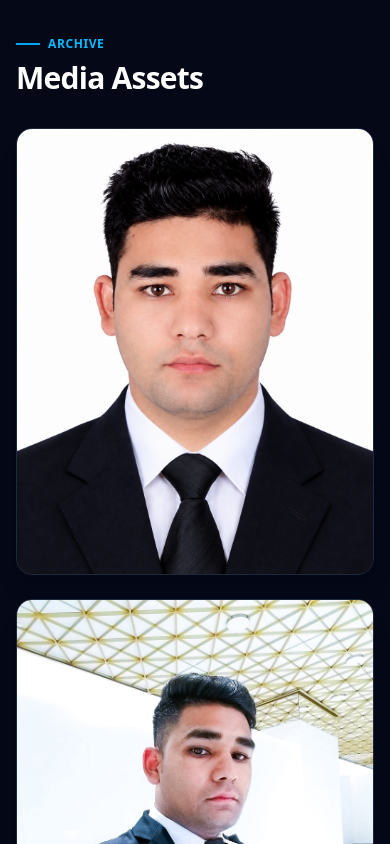
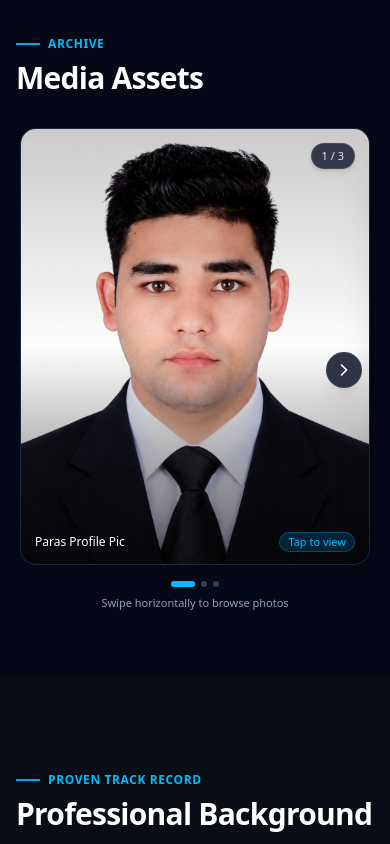
Before and after one commit to coolpaone/Paras, a React (Vite) app: page / in a window 390 px wide. Shown: the part 2580-3424 px from the top of the page. Built offline with nearby package versions, Linux system fonts and the light colour scheme.

Commit message:
feat: add mobile photo slider navigation
Implement smooth horizontal scrolling and manual navigation controls for the profile gallery on mobile devices.

```diff
--- a/src/components/ProfileGallery.tsx
+++ b/src/components/ProfileGallery.tsx
@@ -1,5 +1,6 @@
-import { useState } from 'react';
+import { useState, useRef } from 'react';
 import { motion } from 'motion/react';
+import { ChevronLeft, ChevronRight } from 'lucide-react';
 import { profileData } from '../data/cvData';
 import { ProfilePhoto } from '../types';
 
@@ -11,6 +12,8 @@ interface ProfileGalleryProps {
 export default function ProfileGallery({ onSelectPhoto, photos = profileData.photos }: ProfileGalleryProps) {
   const [failedIds, setFailedIds] = useState<Record<string, boolean>>({});
   const [currentSrcs, setCurrentSrcs] = useState<Record<string, string>>({});
+  const [activeMobileIndex, setActiveMobileIndex] = useState(0);
+  const sliderRef = useRef<HTMLDivElement>(null);
 
   const getFallbacks = (id: string, url: string): string[] => {
     if (id === 'paras-profile-pic' || id === 'photo-formal-id') {
@@ -45,6 +48,30 @@ export default function ProfileGallery({ onSelectPhoto, photos = profileData.pho
 
   const visiblePhotos = photos.filter((p) => !failedIds[p.id]);
 
+  const handleMobileScroll = () => {
+    if (!sliderRef.current) return;
+    const container = sliderRef.current;
+    const scrollLeft = container.scrollLeft;
+    const width = container.clientWidth;
+    if (width > 0) {
+      const newIndex = Math.round(scrollLeft / width);
+      if (newIndex >= 0 && newIndex < visiblePhotos.length && newIndex !== activeMobileIndex) {
+        setActiveMobileIndex(newIndex);
+      }
+    }
+  };
+
+  const scrollToPhoto = (index: number) => {
+    if (sliderRef.current) {
+      const width = sliderRef.current.clientWidth;
+      sliderRef.current.scrollTo({
+        left: index * width,
+        behavior: 'smooth',
+      });
+      setActiveMobileIndex(index);
+    }
+  };
+
   return (
     <section className="py-16 sm:py-20 bg-slate-950/60 border-t border-slate-800/80" id="gallery">
       <div className="max-w-7xl mx-auto px-4 sm:px-6 lg:px-8">
@@ -65,21 +92,17 @@ export default function ProfileGallery({ onSelectPhoto, photos = profileData.pho
           </h2>
         </motion.div>
 
-        {/* Re-adjusted Responsive Photo Showcase Grid */}
+        {/* Desktop Photo Showcase Grid (PC Version - Untouched) */}
         <motion.div
           initial={{ opacity: 0, y: 20 }}
           whileInView={{ opacity: 1, y: 0 }}
           viewport={{ once: true, margin: "-40px" }}
           transition={{ duration: 0.5, delay: 0.1, ease: [0.2, 0.8, 0.2, 1] }}
-          className="grid grid-cols-1 md:grid-cols-3 gap-6 lg:gap-8 max-w-6xl mx-auto"
+          className="hidden md:grid md:grid-cols-3 gap-6 lg:gap-8 max-w-6xl mx-auto"
         >
           {visiblePhotos.map((photo) => {
             const displayUrl = currentSrcs[photo.id] || photo.url;
 
-            // Optical framing adjustment:
-            // - Official Portrait: centered head & shoulders
-            // - Corporate Standing: top-aligned for full height posture
-            // - Lounge Portrait: centered subject & Burj Khalifa background
             let objectPositionClass = 'object-center';
             if (photo.id === 'paras-1') {
               objectPositionClass = 'object-top';
@@ -106,6 +129,108 @@ export default function ProfileGallery({ onSelectPhoto, photos = profileData.pho
             );
           })}
         </motion.div>
+
+        {/* Mobile Horizontal Slide Gallery (iPhone Photos Style) */}
+        <div className="md:hidden relative max-w-sm mx-auto">
+          {/* Main Slide Carousel Container with Native Smooth Snap */}
+          <div
+            ref={sliderRef}
+            onScroll={handleMobileScroll}
+            className="flex overflow-x-auto snap-x snap-mandatory no-scrollbar scroll-smooth w-full rounded-2xl"
+          >
+            {visiblePhotos.map((photo, index) => {
+              const displayUrl = currentSrcs[photo.id] || photo.url;
+
+              let objectPositionClass = 'object-center';
+              if (photo.id === 'paras-1') {
+                objectPositionClass = 'object-top';
+              } else if (photo.id === 'paras-profile-pic' || photo.id === 'photo-formal-id') {
+                objectPositionClass = 'object-center';
+              } else if (photo.id === 'paras-2' || photo.id === 'photo-burj-skyline') {
+                objectPositionClass = 'object-center';
+              }
+
+              return (
+                <div
+                  key={`mobile-${photo.id}`}
+                  onClick={() => onSelectPhoto({ ...photo, url: displayUrl })}
+                  className="w-full flex-shrink-0 snap-center px-1"
+                >
+                  <div className="relative w-full aspect-[4/5] bg-slate-900 border border-slate-800/90 rounded-2xl overflow-hidden shadow-2xl active:scale-[0.99] transition-transform">
+                    <img
+                      src={displayUrl}
+                      alt={photo.title || 'Paras Nepali photograph'}
+                      referrerPolicy="no-referrer"
+                      onError={() => handleImageError(photo)}
+                      className={`w-full h-full object-cover ${objectPositionClass}`}
+                    />
+
+                    {/* Gradient bottom overlay for subtle contrast */}
+                    <div className="absolute inset-0 bg-gradient-to-t from-black/60 via-transparent to-black/20 pointer-events-none" />
+
+                    {/* iPhone-style photo counter pill */}
+                    <div className="absolute top-3.5 right-3.5 px-2.5 py-1 rounded-full bg-slate-950/75 backdrop-blur-md border border-white/10 text-[11px] font-medium text-slate-200 shadow-md pointer-events-none">
+                      {index + 1} / {visiblePhotos.length}
+                    </div>
+
+                    {/* Photo title and tap hint */}
+                    <div className="absolute bottom-3 left-3.5 right-3.5 flex items-center justify-between text-xs text-slate-300 pointer-events-none">
+                      <span className="font-medium text-white truncate max-w-[200px]">
+                        {photo.title || 'Paras Nepali'}
+                      </span>
+                      <span className="text-[11px] text-sky-400 bg-sky-950/70 px-2 py-0.5 rounded-full border border-sky-500/30">
+                        Tap to view
+                      </span>
+                    </div>
+                  </div>
+                </div>
+              );
+            })}
+          </div>
+
+          {/* Quick Navigation Arrow Buttons */}
+          {activeMobileIndex > 0 && (
+            <button
+              type="button"
+              onClick={() => scrollToPhoto(activeMobileIndex - 1)}
+              className="absolute left-3 top-1/2 -translate-y-1/2 w-9 h-9 rounded-full bg-slate-950/80 backdrop-blur-md border border-slate-700/80 text-white flex items-center justify-center shadow-xl active:scale-90 transition-transform z-10 cursor-pointer"
+              aria-label="Previous photo"
+            >
+              <ChevronLeft className="w-5 h-5" />
+            </button>
+          )}
+          {activeMobileIndex < visiblePhotos.length - 1 && (
+            <button
+              type="button"
+              onClick={() => scrollToPhoto(activeMobileIndex + 1)}
+              className="absolute right-3 top-1/2 -translate-y-1/2 w-9 h-9 rounded-full bg-slate-950/80 backdrop-blur-md border border-slate-700/80 text-white flex items-center justify-center shadow-xl active:scale-90 transition-transform z-10 cursor-pointer"
+              aria-label="Next photo"
+            >
+              <ChevronRight className="w-5 h-5" />
+            </button>
+          )}
+
+          {/* iOS Pagination Dots */}
+          <div className="flex items-center justify-center gap-1.5 mt-4">
+            {visiblePhotos.map((_, idx) => (
+              <button
+                key={`dot-${idx}`}
+                type="button"
+                onClick={() => scrollToPhoto(idx)}
+                className={`transition-all duration-300 rounded-full ${
+                  idx === activeMobileIndex
+                    ? 'w-6 h-1.5 bg-sky-400'
+                    : 'w-1.5 h-1.5 bg-slate-700 hover:bg-slate-500'
+                }`}
+                aria-label={`Slide to photo ${idx + 1}`}
+              />
+            ))}
+          </div>
+
+          <p className="text-center text-[11px] text-slate-400 mt-2">
+            Swipe horizontally to browse photos
+          </p>
+        </div>
       </div>
     </section>
   );
--- a/src/index.css
+++ b/src/index.css
@@ -65,3 +65,12 @@
 .animate-slow-blink {
   animation: slow-blink 2.2s ease-in-out infinite;
 }
+
+.no-scrollbar::-webkit-scrollbar {
+  display: none;
+}
+
+.no-scrollbar {
+  -ms-overflow-style: none;
+  scrollbar-width: none;
+}
```
